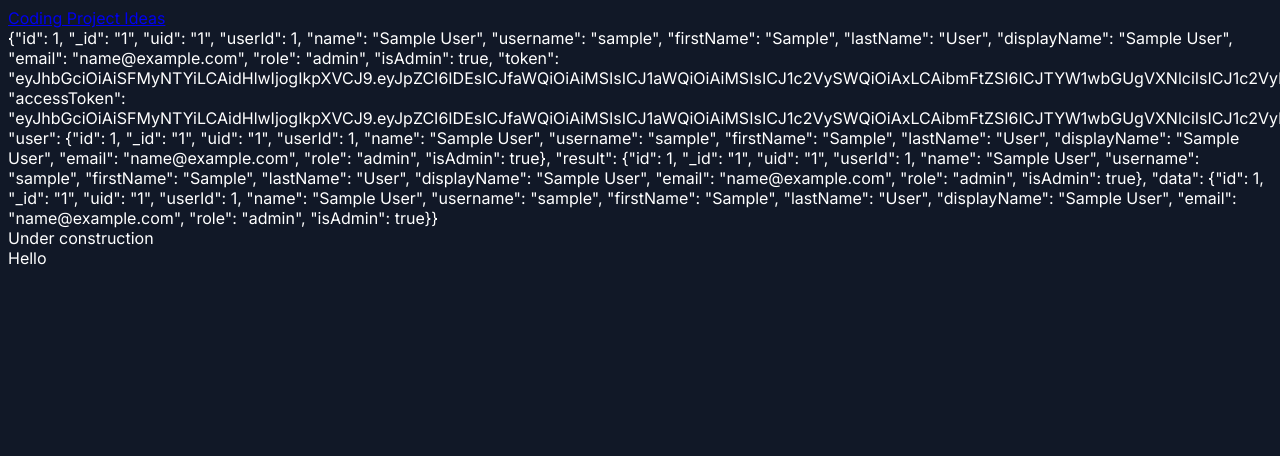
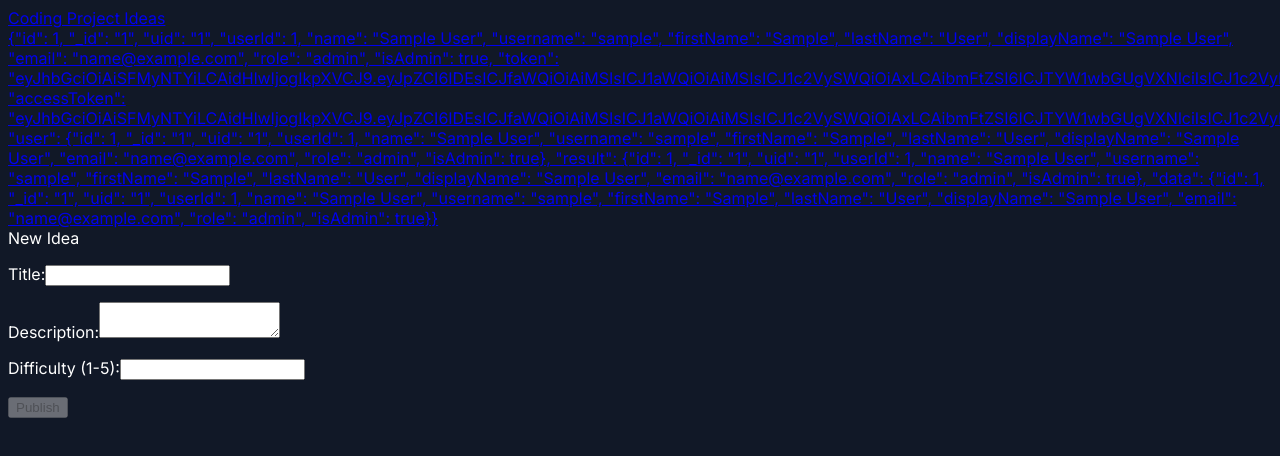
Before and after one commit to robiot/coding-project-ideas, a Next.js app in the folder web/: page /new in a window 1280 px wide. Shown: the top 456 px of the page. Built offline with nearby package versions, Linux system fonts and the light colour scheme; sample sign-in values are in the browser's storage; what tailwindcss-container-sizes would draw is missing.

Commit message:
Api new post New idea page

```diff
--- a/web/src/components/Layout.tsx
+++ b/web/src/components/Layout.tsx
@@ -5,7 +5,7 @@ export default function Layout({ children }) {
     return (
         <div>
             <Nav />
-            <div className="container-md mx-auto">
+            <div className="container-md mx-auto mt-20 mb-10">
                 {children}
             </div>
         </div>
--- a/web/src/components/Nav.tsx
+++ b/web/src/components/Nav.tsx
@@ -20,10 +20,12 @@ export default function Nav() {
 
                 {/* todo: Fix refresh */}
                 {token !== null && username !== null &&
-                <div className="flex items-center float-right">
-                    <div className="rounded-full h-10 w-10 bg-purple-600"></div>
-                    <div className="ml-2 align-middle">{ username }</div>
-                </div>
+                <a href="/logout">
+                    <div className="flex items-center float-right hover:bg-gray-700 rounded-md p-1 cursor-pointer" title="Logout">
+                        <div className="rounded-full h-10 w-10 bg-purple-600"></div>
+                        <div className="ml-2 align-middle">{ username }</div>
+                    </div>
+                </a>
                 }
 
                 {token === null && username === null &&
--- /dev/null
+++ b/web/src/components/Textbox.tsx
@@ -0,0 +1,8 @@
+import React from "react";
+
+export function Textbox({className, ...props}: React.DetailedHTMLProps<React.InputHTMLAttributes<HTMLTextAreaElement>, HTMLTextAreaElement>) {
+    const classname = className + " py-2 px-5 bg-gray-700 rounded-md bg-gray-700 mb-2 w-full focus:outline-none focus:ring";
+    return (
+        <textarea className={classname} {...props} />
+    )
+}
--- a/web/src/pages/login/index.tsx
+++ b/web/src/pages/login/index.tsx
@@ -16,13 +16,13 @@ export default function Login() {
 
   useEffect(() => {
     if (token) {
-      router.push("/");
-      //window.location.href = "/";
+      //router.push("/");
+      window.location.href = "/";
     }
   }, [token]);
 
   return (
-    <div className="flex items-center justify-center h-screen -mt-16">
+    <div className="flex justify-center">
       <div className="bg-gray-800 rounded-md w-full p-10 mx-0 md:mx-40">
         <div className="text-2xl font-bold mb-5">Welcome</div>
 
--- a/web/src/pages/new/index.tsx
+++ b/web/src/pages/new/index.tsx
@@ -1,10 +1,113 @@
-import { Button } from "../../components/Button";
+import { Input } from "../../components/Input";
+import { Submit } from "../../components/Submit";
+import { useState, useEffect } from "react";
+import { Textbox } from "../../components/Textbox";
+
+import router from "next/router";
 
 export default function New() {
+  const [title, setTitle] = useState("");
+  const [description, setDescription] = useState("");
+  const [difficulty, setDifficulty] = useState("");
+
+  useEffect(() => {
+    if (
+      localStorage.getItem("token") == null &&
+      localStorage.getItem("user") == null
+    ) {
+      router.push("/login");
+      //window.location.href = "/";
+    }
+  }, []);
+
   return (
-    <div>
-      Under construction
-      <Button href="?sus">Hello</Button>
+    <div className="">
+      <div className="bg-gray-800 rounded-md w-full p-10">
+        <div className="text-2xl font-bold mb-5">New Idea</div>
+
+        <form
+          onSubmit={async (event) => {
+            event.preventDefault();
+
+            if (!title || !description || !difficulty) return;
+
+            //let buffer = Buffer.from(`${username}:${password}`, "utf8");
+
+            const res = await fetch("https://api.robiot.workers.dev/idea/new", {
+              body: JSON.stringify({
+                title: title,
+                description: description,
+                difficulty: difficulty,
+
+                author: localStorage.getItem("user"),
+                token: localStorage.getItem("token"),
+              }),
+              method: "POST",
+            });
+
+            if (res.status === 200) {
+              router.push(`/idea/${await res.text()}`);
+            } else {
+              alert("Error when posting");
+            }
+          }}
+          autoComplete="off"
+        >
+          <p className="flex flex-col gap-1">
+            <label className="text-gray-200" htmlFor="username">
+              Title:
+            </label>
+            <Input
+              value={title}
+              onChange={(e) => {
+                setTitle(e.target.value);
+              }}
+              id="username"
+            />
+          </p>
+
+          <p className="flex flex-col gap-1">
+            <label className="text-gray-200" htmlFor="description">
+              Description:
+            </label>
+            <Textbox
+              value={description}
+              onChange={(e) => {
+                setDescription(e.target.value);
+              }}
+              maxLength={200}
+              id="description"
+            />
+          </p>
+
+          <p className="flex flex-col gap-1">
+            <label className="text-gray-200" htmlFor="password">
+              Difficulty (1-5):
+            </label>
+            <Input
+              value={difficulty}
+              onChange={(e) => {
+                if (e.target.value.length > 1) {
+                  e.target.value = e.target.value.substring(0, 1);
+                }
+                setDifficulty(e.target.value);
+              }}
+              onKeyPress={(event) => {
+                if (!/[1-5]/.test(event.key)) {
+                  event.preventDefault();
+                }
+              }}
+              className="mb-10"
+              type="number"
+              id="password"
+            />
+          </p>
+
+          <Submit disabled={!title || !description || !difficulty}>
+            Publish
+          </Submit>
+        </form>
+      </div>
     </div>
-  )
+  );
 }
```
Also changed, not shown: web/src/pages/index.tsx (+4 -4 lines), web/.eslintrc.json.
